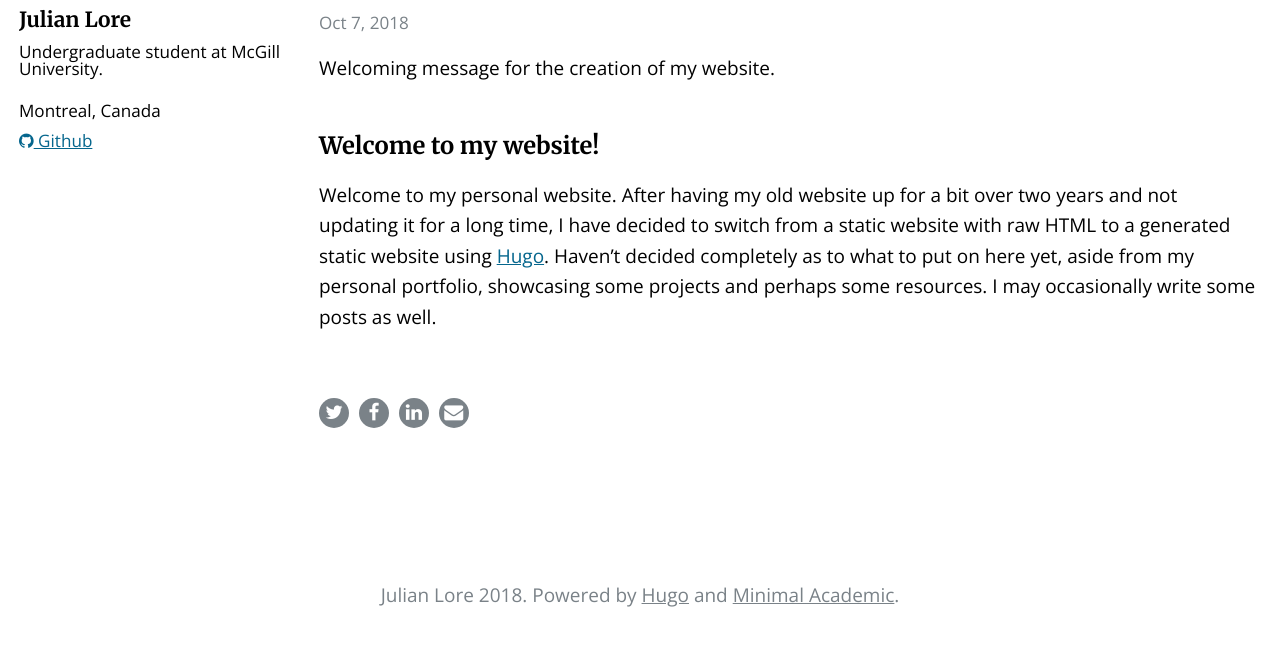
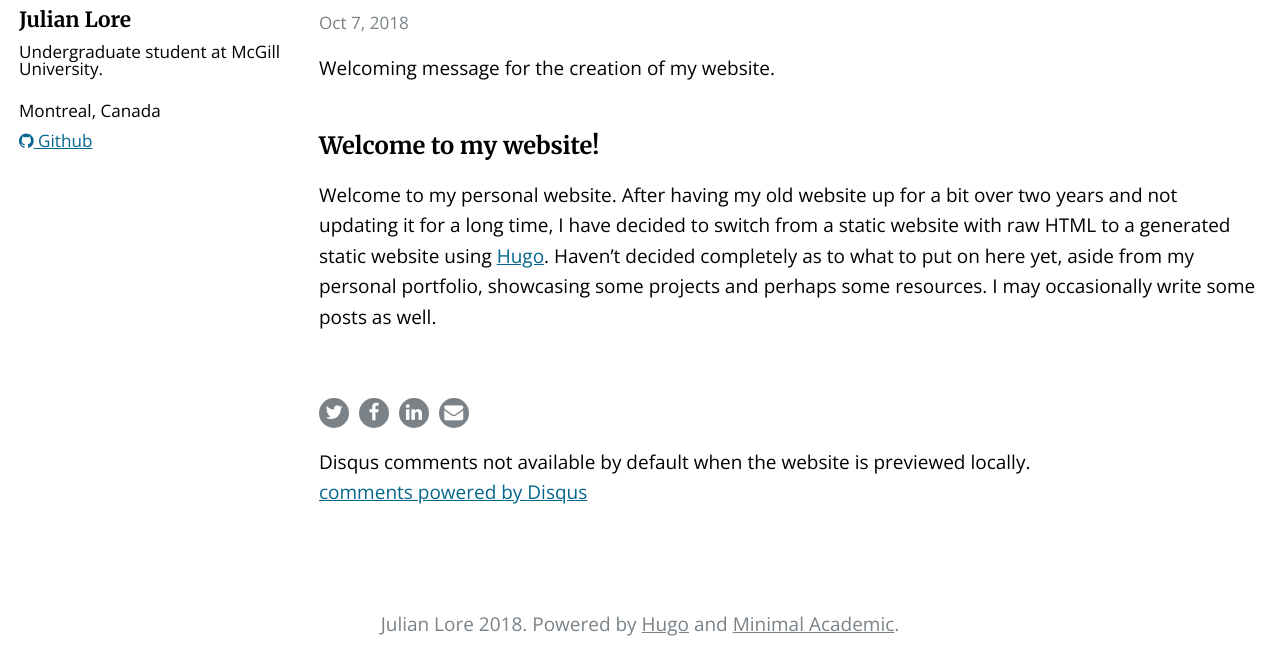
Before and after one commit to julianlore/julianlore.github.io, a plain HTML site: page blog/welcome/index.html in a window 1280 px wide. Shown: the part 581-1245 px from the top of the page. Before the commit the page ends 1216 px from the top, so only its background shows below. Drawn offline with nearby package versions, Linux system fonts and the light colour scheme; a web font is replaced by a local one.

Commit message:
Propogate Disqus change

```diff
--- a/blog/welcome/index.html
+++ b/blog/welcome/index.html
@@ -202,6 +202,29 @@
 
 
 
+<div class="disqus">
+  <div id="disqus_thread"></div>
+<script type="application/javascript">
+    var disqus_config = function () {
+
+
+
+    };
+    (function() {
+        if (["localhost", "127.0.0.1"].indexOf(window.location.hostname) != -1) {
+            document.getElementById('disqus_thread').innerHTML = 'Disqus comments not available by default when the website is previewed locally.';
+            return;
+        }
+        var d = document, s = d.createElement('script'); s.async = true;
+        s.src = '//' + "julianlore" + '.disqus.com/embed.js';
+        s.setAttribute('data-timestamp', +new Date());
+        (d.head || d.body).appendChild(s);
+    })();
+</script>
+<noscript>Please enable JavaScript to view the <a href="https://disqus.com/?ref_noscript">comments powered by Disqus.</a></noscript>
+<a href="https://disqus.com" class="dsq-brlink">comments powered by <span class="logo-disqus">Disqus</span></a>
+</div>
+
 
 
 
@@ -217,6 +240,8 @@
 </div>
 
 
+    <script id="dsq-count-scr" src="//julianlore.disqus.com/count.js" async></script>
+
 
 
   </body>
```
Also changed, not shown: 404.html (+2 -0 lines), about/index.html (+2 -0 lines), blog/index.html (+2 -0 lines), blog/installing_arch_linux_vm/index.html (+25 -0 lines), categories/index.html (+2 -0 lines), index.html (+2 -0 lines), projects/index.html (+2 -0 lines), tags/index.html (+2 -0 lines).
